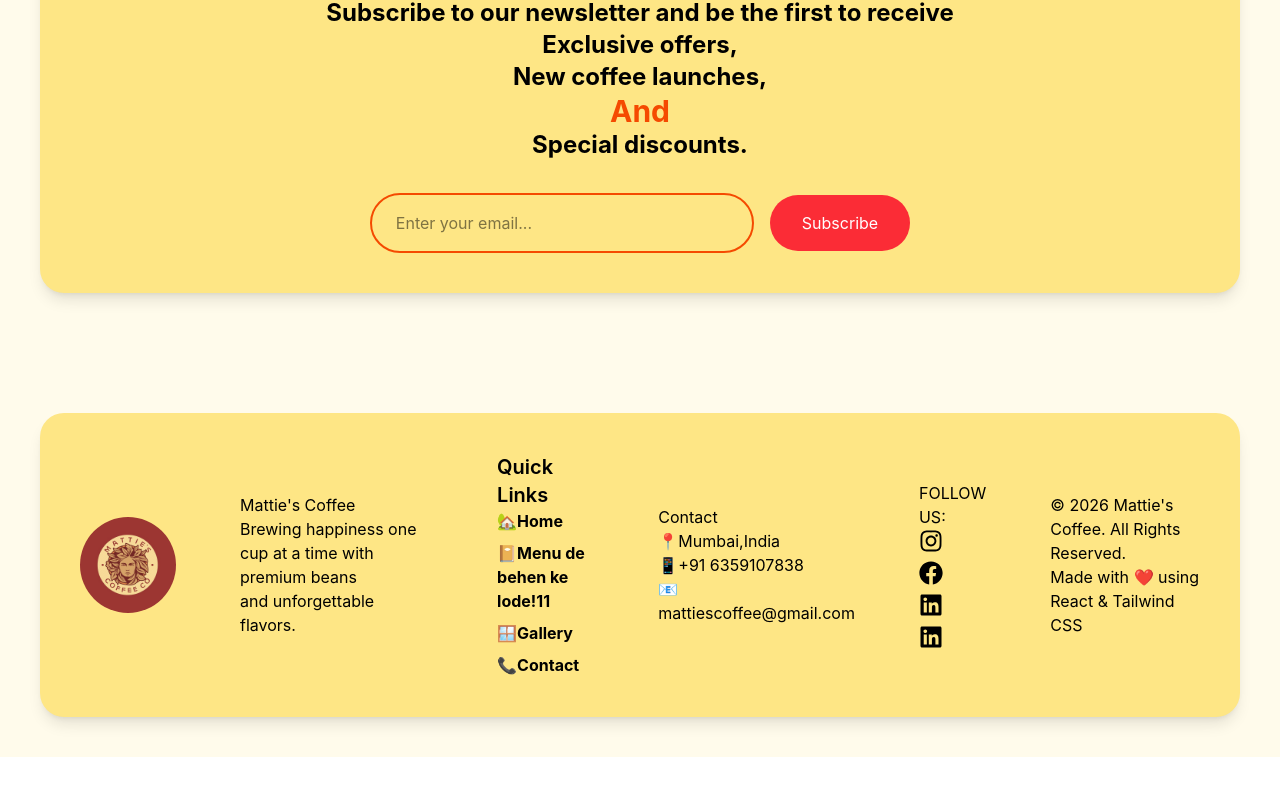
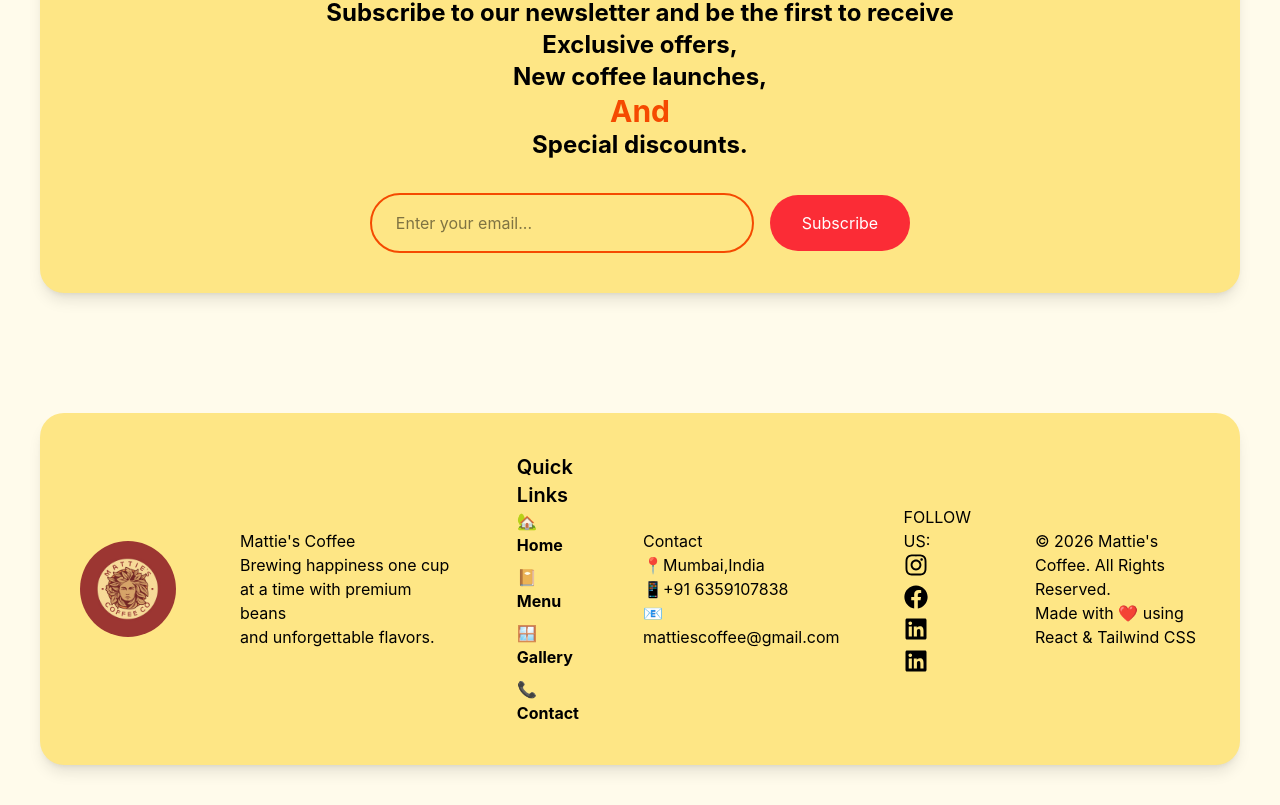
Before and after one commit to siddhant07-ops/matties-coffee, a React (Vite) app: page / in a window 1280 px wide. Shown: the part 4517-5322 px from the top of the page. Before the commit the page ends 5274 px from the top, so only its background shows below. Built offline with nearby package versions, Linux system fonts and the light colour scheme.

Commit message:
Update footer menu text

```diff
--- a/src/components/Footer.jsx
+++ b/src/components/Footer.jsx
@@ -35,7 +35,7 @@
                       </li>
 
                       <li className="hover:text-amber-700 font-bold `cursor-pointer transition">
-                      📔Menu de behen ke lode!11
+                      📔Menu
                       </li>
 
                       <li className="hover:text-amber-700 font-bold cursor-pointer transition">
```
